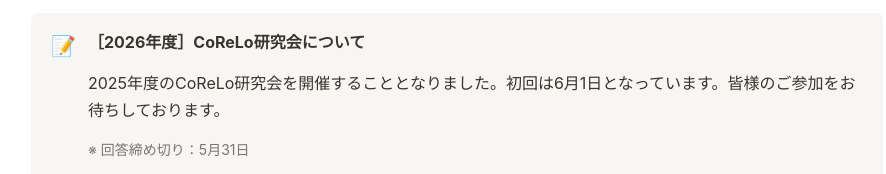
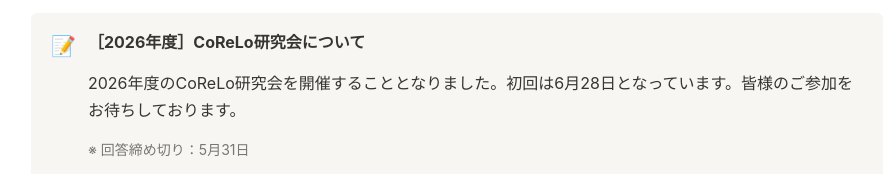
Before and after one commit to sa014chi620-netizen/corelo-site, an Eleventy site: page src/kenkyukai.md in a window 1280 px wide. Shown: the part 1982-2156 px from the top of the page, without its empty margins (183-1069 px from the left). Built offline with nearby package versions, Linux system fonts and the light colour scheme; Eleventy itself is replaced by a stand-in of ours; files that its build step writes are made by us from their sources.

Commit message:
Update ページ “kenkyukai”

```diff
--- a/src/kenkyukai.md
+++ b/src/kenkyukai.md
@@ -75,7 +75,7 @@ CoReLoとは、ラテン語の「考える（Cogito）」「読む（Read）」
   <span class="callout-icon">📝</span>
   <div class="callout-content">
     <p><strong>［2026年度］CoReLo研究会について</strong></p>
-    <p>2025年度のCoReLo研究会を開催することとなりました。初回は6月1日となっています。皆様のご参加をお待ちしております。</p>
+    <p>2026年度のCoReLo研究会を開催することとなりました。初回は6月28日となっています。皆様のご参加をお待ちしております。</p>
     <p style="color: var(--color-text-muted); font-size: 14px;">※ 回答締め切り：5月31日</p>
     <a class="btn" href="https://docs.google.com/forms/d/e/1FAIpQLSdZZc0Nqch_Yae-fMW6V6rqaDykwqXXAYJEounfN1KJpnMknA/viewform?usp=dialog" target="_blank" rel="noopener">Googleフォームを開く →</a>
   </div>
```
